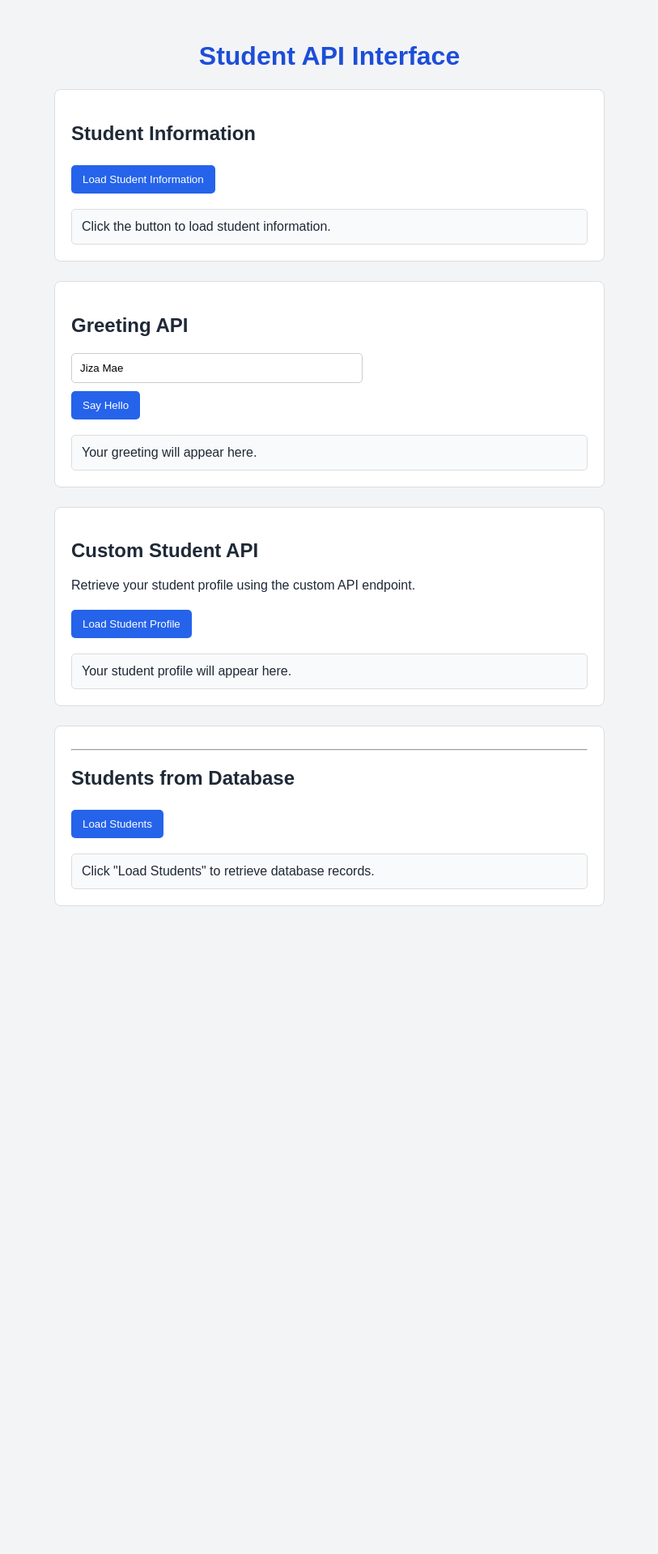
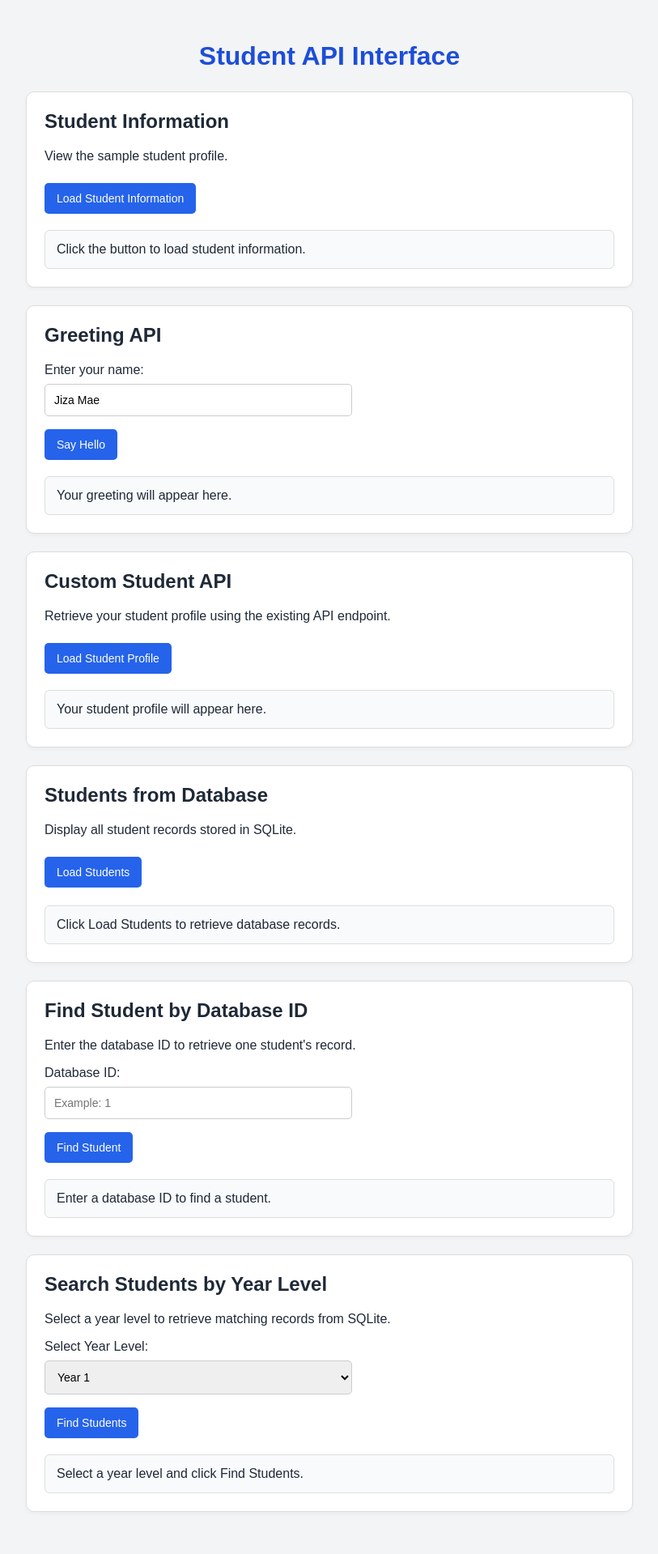
Before and after one commit to gubacjizamae-prog/Jiza-Mae-Gubac, a Flask app: page / in a window 1280 px wide. Shown: the whole page at 81% size, without its empty margins (233-1046 px from the left). Before the commit the page ends 1119 px from the top, so only its background shows below. Run offline with Flask 3, Linux system fonts and the light colour scheme.

Commit message:
Complete SQLite student database API

```diff
--- a/app.py
+++ b/app.py
@@ -17,7 +17,7 @@ def home():
     return render_template('index.html')
 
 
-# Get one sample student
+# Student Information API
 @app.route('/student')
 def get_student():
     return jsonify({
@@ -33,6 +33,7 @@ def get_student():
 @app.route('/hello')
 def say_hello():
     name = request.args.get('name', 'Student')
+
     return jsonify({
         "message": f"Hello, {name}!"
     })
@@ -45,7 +46,7 @@ def get_students():
 
     try:
         students = conn.execute(
-            'SELECT * FROM students'
+            'SELECT * FROM students ORDER BY id'
         ).fetchall()
     finally:
         conn.close()
@@ -67,10 +68,28 @@ def get_student_by_id(id):
         conn.close()
 
     if student is None:
-        return jsonify({"error": "Student not found"}), 404
+        return jsonify({
+            "error": "Student not found"
+        }), 404
 
     return jsonify(dict(student))
 
 
+# Get students by year level
+@app.route('/students/year/<int:year>')
+def get_students_by_year(year):
+    conn = get_db_connection()
+
+    try:
+        students = conn.execute(
+            'SELECT * FROM students WHERE year = ? ORDER BY id',
+            (year,)
+        ).fetchall()
+    finally:
+        conn.close()
+
+    return jsonify([dict(student) for student in students])
+
+
 if __name__ == '__main__':
     app.run(debug=True)
--- a/templates/index.html
+++ b/templates/index.html
@@ -3,9 +3,14 @@
 <head>
     <meta charset="UTF-8">
     <meta name="viewport" content="width=device-width, initial-scale=1.0">
+
     <title>Student API Interface</title>
 
     <style>
+        * {
+            box-sizing: border-box;
+        }
+
         body {
             font-family: Arial, sans-serif;
             background-color: #f3f4f6;
@@ -15,63 +20,68 @@
         }
 
         .container {
-            max-width: 680px;
+            max-width: 750px;
             margin: auto;
+        }
+
+        h1 {
+            text-align: center;
+            color: #1d4ed8;
+            margin-bottom: 25px;
+        }
+
+        h2 {
+            color: #1f2937;
+            margin-top: 0;
         }
 
         .card {
             background-color: white;
             border: 1px solid #ddd;
-            border-radius: 8px;
-            padding: 20px;
-            margin-bottom: 24px;
-        }
-
-        h1 {
-            text-align: center;
-            color: #1d4ed8;
-        }
-
-        h2 {
-            color: #1f2937;
+            border-radius: 10px;
+            padding: 22px;
+            margin-bottom: 22px;
+            box-shadow: 0 2px 5px rgba(0, 0, 0, 0.04);
         }
 
         button {
             background-color: #2563eb;
             color: white;
             border: none;
-            padding: 10px 14px;
+            padding: 11px 15px;
             border-radius: 5px;
             cursor: pointer;
-            margin: 5px 0;
+            margin: 8px 0;
+            font-size: 14px;
         }
 
         button:hover {
             background-color: #1d4ed8;
         }
 
-        input {
-            box-sizing: border-box;
+        input,
+        select {
             width: 100%;
-            max-width: 360px;
-            padding: 10px;
-            margin-bottom: 5px;
+            max-width: 380px;
+            padding: 11px;
+            margin: 8px 0;
             border: 1px solid #ccc;
             border-radius: 5px;
+            font-size: 14px;
         }
 
         .result {
             background-color: #f9fafb;
             border: 1px solid #ddd;
-            border-radius: 5px;
-            padding: 12px;
-            margin-top: 14px;
+            border-radius: 6px;
+            padding: 14px;
+            margin-top: 12px;
             overflow-wrap: anywhere;
         }
 
         .student-record {
             border-bottom: 1px solid #ddd;
-            padding: 10px 0;
+            padding: 12px 0;
         }
 
         .student-record:last-child {
@@ -80,6 +90,23 @@
 
         .student-record p {
             margin: 6px 0;
+            line-height: 1.5;
+        }
+
+        .status {
+            color: #555;
+            font-size: 14px;
+        }
+
+        pre {
+            white-space: pre-wrap;
+            overflow-wrap: anywhere;
+        }
+
+        hr {
+            border: none;
+            border-top: 1px solid #ddd;
+            margin: 18px 0;
         }
     </style>
 </head>
@@ -90,8 +117,10 @@
         <h1>Student API Interface</h1>
 
         <!-- Student Information -->
-        <div class="card">
+        <section class="card">
             <h2>Student Information</h2>
+
+            <p>View the sample student profile.</p>
 
             <button onclick="loadStudent()">
                 Load Student Information
@@ -100,11 +129,14 @@
             <div class="result" id="studentInfo">
                 Click the button to load student information.
             </div>
-        </div>
+        </section>
 
         <!-- Greeting API -->
-        <div class="card">
+        <section class="card">
             <h2>Greeting API</h2>
+
+            <label for="nameInput">Enter your name:</label>
+            <br>
 
             <input
                 type="text"
@@ -120,14 +152,14 @@
             <div class="result" id="greeting">
                 Your greeting will appear here.
             </div>
-        </div>
+        </section>
 
         <!-- Custom Student API -->
-        <div class="card">
+        <section class="card">
             <h2>Custom Student API</h2>
 
             <p>
-                Retrieve your student profile using the custom API endpoint.
+                Retrieve your student profile using the existing API endpoint.
             </p>
 
             <button onclick="loadCustomStudent()">
@@ -137,153 +169,321 @@
             <div class="result" id="customStudent">
                 Your student profile will appear here.
             </div>
-        </div>
+        </section>
 
-        <!-- Students from Database -->
-        <div class="card">
-            <hr>
+        <!-- All Students from Database -->
+        <section class="card">
+            <h2>Students from Database</h2>
 
-            <h2>Students from Database</h2>
+            <p>
+                Display all student records stored in SQLite.
+            </p>
 
             <button onclick="loadStudents()">Load Students</button>
 
-            <div id="studentList" class="result">
-                Click "Load Students" to retrieve database records.
+            <p class="status" id="databaseStatus"></p>
+
+            <div class="result" id="studentList">
+                Click Load Students to retrieve database records.
             </div>
+        </section>
+
+        <!-- Find One Student by Database ID -->
+        <section class="card">
+            <h2>Find Student by Database ID</h2>
+
+            <p>
+                Enter the database ID to retrieve one student's record.
+            </p>
+
+            <label for="studentIdInput">Database ID:</label>
+            <br>
+
+            <input
+                type="number"
+                id="studentIdInput"
+                min="1"
+                placeholder="Example: 1"
+            >
+
+            <br>
+
+            <button onclick="loadStudentById()">Find Student</button>
+
+            <div class="result" id="singleStudentResult">
+                Enter a database ID to find a student.
             </div>
+        </section>
+
+        <!-- Search Students by Year Level -->
+        <section class="card">
+            <h2>Search Students by Year Level</h2>
+
+            <p>
+                Select a year level to retrieve matching records from SQLite.
+            </p>
+
+            <label for="yearInput">Select Year Level:</label>
+            <br>
+
+            <select id="yearInput">
+                <option value="1">Year 1</option>
+                <option value="2">Year 2</option>
+                <option value="3">Year 3</option>
+                <option value="4">Year 4</option>
+            </select>
+
+            <br>
+
+            <button onclick="loadStudentsByYear()">Find Students</button>
+
+            <div class="result" id="yearStudentList">
+                Select a year level and click Find Students.
+            </div>
+        </section>
 
     </div>
 
     <script>
-        // Load one sample student
-        function loadStudent() {
-            fetch('/student')
-                .then(response => {
+        // Display one sample student
+        async function loadStudent() {
+            const output = document.getElementById("studentInfo");
+
+            output.textContent = "Loading student information...";
+
+            try {
+                const response = await fetch("/student");
+
                 if (!response.ok) {
-                        throw new Error('Unable to retrieve student information.');
+                    throw new Error("Unable to retrieve student information.");
                 }
-                    return response.json();
-                })
-                .then(data => {
-                    const output = document.getElementById('studentInfo');
+
+                const data = await response.json();
+
                 output.replaceChildren();
 
                 const fields = [
-                        ['Student ID', data.student_id],
-                        ['Name', data.name],
-                        ['Program', data.program],
-                        ['Year', data.year],
-                        ['Section', data.section]
+                    ["Student ID", data.student_id],
+                    ["Name", data.name],
+                    ["Program", data.program],
+                    ["Year", data.year],
+                    ["Section", data.section]
                 ];
 
                 fields.forEach(([label, value]) => {
-                        const p = document.createElement('p');
-                        const strong = document.createElement('strong');
+                    const p = document.createElement("p");
+                    const strong = document.createElement("strong");
 
-                        strong.textContent = label + ': ';
+                    strong.textContent = label + ": ";
+
                     p.appendChild(strong);
-                        p.appendChild(document.createTextNode(value ?? ''));
+                    p.appendChild(
+                        document.createTextNode(value ?? "")
+                    );
 
                     output.appendChild(p);
                 });
-                })
-                .catch(error => {
-                    document.getElementById('studentInfo').textContent =
-                        'Unable to retrieve student information.';
-                });
+            } catch (error) {
+                output.textContent = error.message;
+            }
         }
 
         // Greeting API
-        function sayHello() {
-            const name = document.getElementById('nameInput').value.trim();
+        async function sayHello() {
+            const name = document.getElementById("nameInput").value.trim();
+            const output = document.getElementById("greeting");
 
-            fetch('/hello?name=' + encodeURIComponent(name || 'Student'))
-                .then(response => {
+            output.textContent = "Loading greeting...";
+
+            try {
+                const response = await fetch(
+                    "/hello?name=" + encodeURIComponent(name || "Student")
+                );
+
                 if (!response.ok) {
-                        throw new Error('Unable to retrieve greeting.');
+                    throw new Error("Unable to retrieve greeting.");
                 }
-                    return response.json();
-                })
-                .then(data => {
-                    document.getElementById('greeting').textContent =
-                        data.message;
-                })
-                .catch(error => {
-                    document.getElementById('greeting').textContent =
-                        'Unable to retrieve greeting.';
-                });
+
+                const data = await response.json();
+
+                output.textContent = data.message;
+            } catch (error) {
+                output.textContent = error.message;
+            }
         }
 
         // Custom Student API
-        function loadCustomStudent() {
-            fetch('/student')
-                .then(response => {
+        async function loadCustomStudent() {
+            const output = document.getElementById("customStudent");
+
+            output.textContent = "Loading student profile...";
+
+            try {
+                const response = await fetch("/student");
+
                 if (!response.ok) {
-                        throw new Error('Unable to retrieve student profile.');
+                    throw new Error("Unable to retrieve student profile.");
                 }
-                    return response.json();
-                })
-                .then(data => {
-                    const output = document.getElementById('customStudent');
-                    const pre = document.createElement('pre');
+
+                const data = await response.json();
+                const pre = document.createElement("pre");
 
                 pre.textContent = JSON.stringify(data, null, 2);
                 output.replaceChildren(pre);
-                })
-                .catch(error => {
-                    document.getElementById('customStudent').textContent =
-                        'Unable to retrieve student profile.';
-                });
+            } catch (error) {
+                output.textContent = error.message;
+            }
         }
 
-        // Load all student records from the SQLite database
-        function loadStudents() {
-            const studentList = document.getElementById('studentList');
+        // Display all students from SQLite
+        async function loadStudents() {
+            const output = document.getElementById("studentList");
+            const status = document.getElementById("databaseStatus");
 
-            studentList.textContent = 'Loading student records...';
+            output.textContent = "Loading student records...";
+            status.textContent = "";
 
-            fetch('/students')
-                .then(response => {
+            try {
+                const response = await fetch("/students");
+
                 if (!response.ok) {
-                        throw new Error('Unable to retrieve student records.');
+                    throw new Error("Unable to retrieve student records.");
                 }
-                    return response.json();
-                })
-                .then(data => {
-                    if (data.length === 0) {
-                        studentList.textContent =
-                            'No student records found in the database.';
+
+                const students = await response.json();
+
+                output.replaceChildren();
+
+                if (students.length === 0) {
+                    output.textContent =
+                        "No student records found in the database.";
+
+                    status.textContent = "0 records found.";
                     return;
                 }
 
-                    studentList.replaceChildren();
+                students.forEach(student => {
+                    const record = document.createElement("div");
+                    record.className = "student-record";
 
-                    data.forEach(student => {
-                        const record = document.createElement('div');
-                        record.className = 'student-record';
+                    const fields = [
+                        ["Database ID", student.id],
+                        ["Student ID", student.student_id],
+                        ["Name", student.name],
+                        ["Program", student.program],
+                        ["Year", student.year],
+                        ["Section", student.section]
+                    ];
 
-                        const p = document.createElement('p');
-                        const strong = document.createElement('strong');
+                    fields.forEach(([label, value]) => {
+                        const p = document.createElement("p");
+                        const strong = document.createElement("strong");
 
-                        strong.textContent = student.student_id;
+                        strong.textContent = label + ": ";
+
                         p.appendChild(strong);
                         p.appendChild(
-                            document.createTextNode(
-                                ' - ' + student.name +
-                                ' | ' + student.program +
-                                ' | Year ' + student.year +
-                                ' | Section ' + student.section
-                            )
+                            document.createTextNode(value ?? "")
                         );
 
                         record.appendChild(p);
-                        studentList.appendChild(record);
                     });
-                })
-                .catch(error => {
-                    studentList.textContent =
-                        'Unable to retrieve student records.';
+
+                    output.appendChild(record);
                 });
+
+                status.textContent =
+                    students.length + " student record(s) loaded successfully.";
+            } catch (error) {
+                output.textContent = error.message;
+                status.textContent = "Could not retrieve database records.";
+            }
+        }
+
+        // Find one student by database ID
+        async function loadStudentById() {
+            const id = document.getElementById("studentIdInput").value.trim();
+            const output = document.getElementById("singleStudentResult");
+
+            if (!id || !Number.isInteger(Number(id)) || Number(id) < 1) {
+                output.textContent = "Please enter a valid database ID.";
+                return;
+            }
+
+            output.textContent = "Searching...";
+
+            try {
+                const response = await fetch("/students/" + id);
+                const data = await response.json();
+
+                if (!response.ok) {
+                    throw new Error(data.error || "Student not found.");
+                }
+
+                const pre = document.createElement("pre");
+
+                pre.textContent = JSON.stringify(data, null, 2);
+                output.replaceChildren(pre);
+            } catch (error) {
+                output.textContent = error.message;
+            }
+        }
+
+        // Find students by year level
+        async function loadStudentsByYear() {
+            const year = document.getElementById("yearInput").value;
+            const output = document.getElementById("yearStudentList");
+
+            output.textContent = "Loading students...";
+
+            try {
+                const response = await fetch("/students/year/" + year);
+
+                if (!response.ok) {
+                    throw new Error("Unable to retrieve student records.");
+                }
+
+                const students = await response.json();
+
+                output.replaceChildren();
+
+                if (students.length === 0) {
+                    output.textContent =
+                        "No students found in Year " + year + ".";
+                    return;
+                }
+
+                students.forEach(student => {
+                    const record = document.createElement("div");
+                    record.className = "student-record";
+
+                    const fields = [
+                        ["Student ID", student.student_id],
+                        ["Name", student.name],
+                        ["Program", student.program],
+                        ["Year", student.year],
+                        ["Section", student.section]
+                    ];
+
+                    fields.forEach(([label, value]) => {
+                        const p = document.createElement("p");
+                        const strong = document.createElement("strong");
+
+                        strong.textContent = label + ": ";
+
+                        p.appendChild(strong);
+                        p.appendChild(
+                            document.createTextNode(value ?? "")
+                        );
+
+                        record.appendChild(p);
+                    });
+
+                    output.appendChild(record);
+                });
+            } catch (error) {
+                output.textContent = error.message;
+            }
         }
     </script>
 </body>
```
Also changed, not shown: init_db.py (+21 -7 lines). Lines whose indentation alone changed are shown as unchanged.
